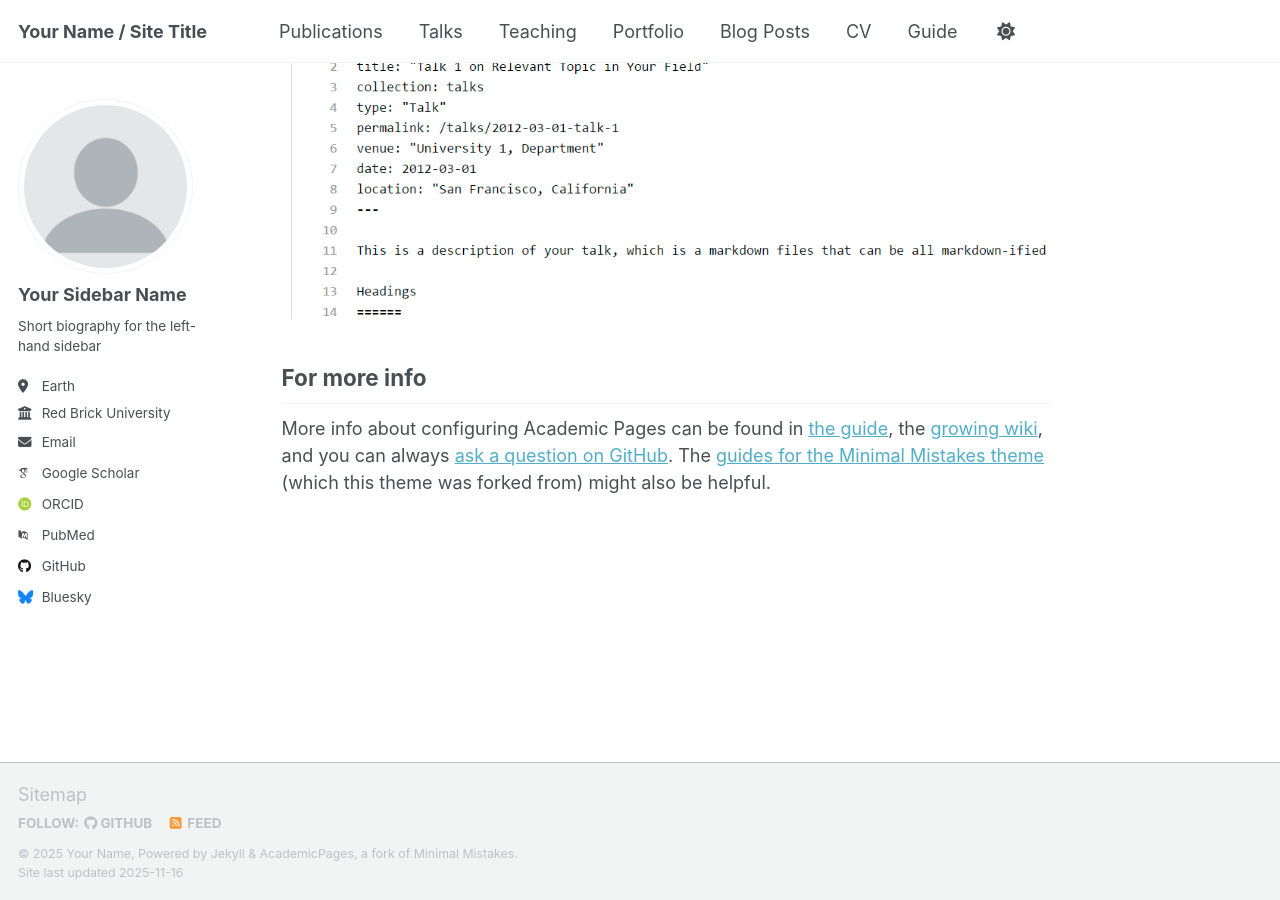
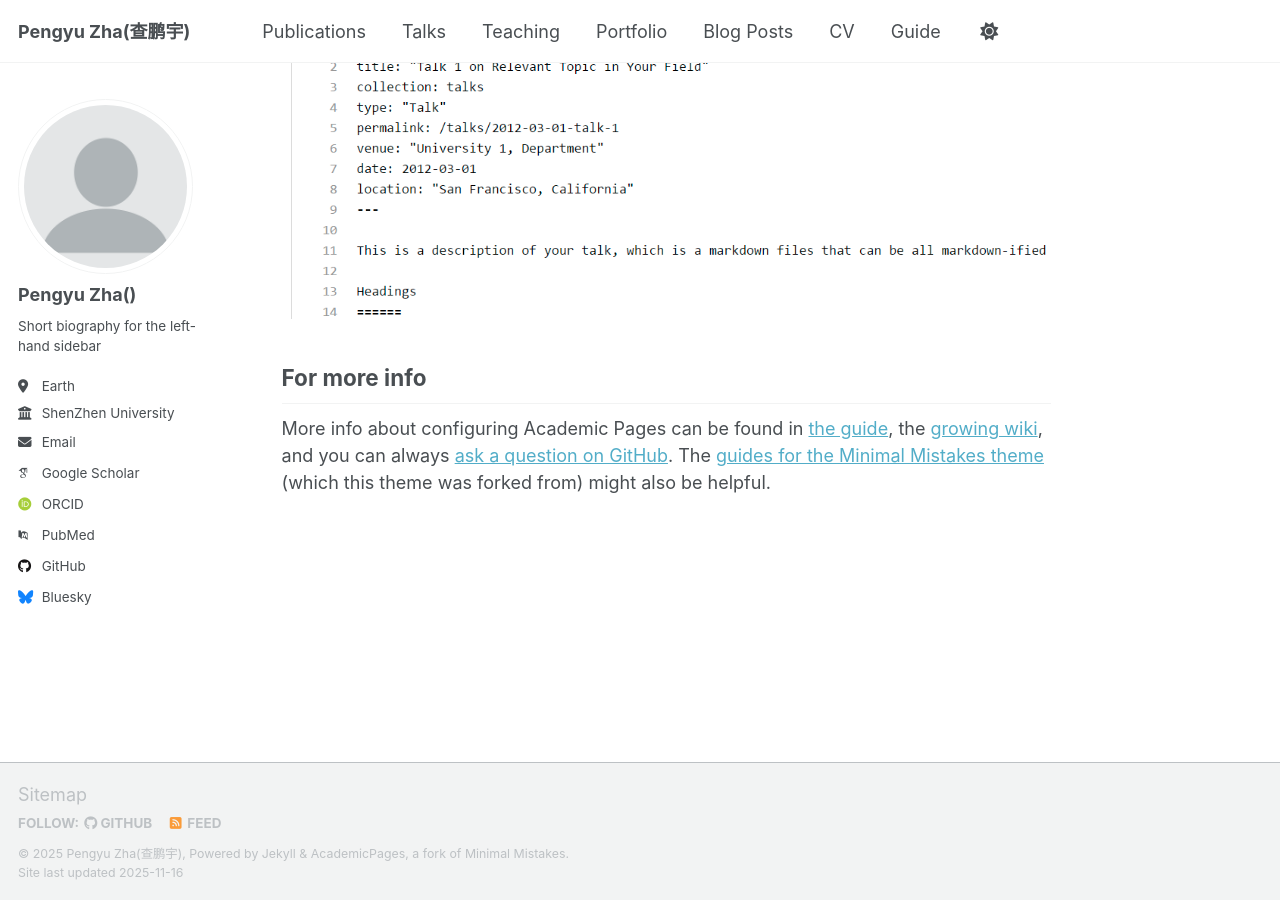
Before and after one commit to zpyc1oud/zpyc1oud.github.io, a Jekyll site: the page built from _pages/about.md, in a window 1280 px wide and 900 px high, scrolled down 2880 px. Built offline with Jekyll 4.4.1, drawn with Linux system fonts in a browser that asks for light colours; some web fonts are replaced; a script that is not in the unit is left out.

Commit message:
更新站点配置，设置标题、描述、URL和作者信息

```diff
--- a/_config.yml
+++ b/_config.yml
@@ -9,14 +9,14 @@
 # Basic Site Settings
 locale                   : "en-US"
 site_theme               : "default" # Currently available options are "default", "air"
-title                    : "Your Name / Site Title"
+title                    : "Pengyu Zha(查鹏宇)"
 title_separator          : "-"
-name                     : &name "Your Name"
-description              : &description "Your Name's academic portfolio"   # Update this with a general description of your site, this is the default if not overridden by a page
-url                      : https://academicpages.github.io # The base hostname & protocol for your site e.g. "https://[your GitHub username].github.io",
+name                     : &name "Pengyu Zha(查鹏宇)"
+description              : &description "Pengyu Zha(查鹏宇)'s academic portfolio"   # Update this with a general description of your site, this is the default if not overridden by a page
+url                      : https://zpyc1oud/zpyc1oud.github.io # The base hostname & protocol for your site e.g. "https://[your GitHub username].github.io",
                                                            # or if you already have some other page hosted on Github then use "https://[your GitHub username].github.io/[Your Repo Name]"
 baseurl                  : "" # the subpath of your site, e.g. "/blog"
-repository               : "academicpages/academicpages.github.io"
+repository               : "zpyc1oud/zpyc1oud.github.io"
 
 # Site Author - The following control what appear as part of the author content on the side bar.
 #               If a field is blank the icon and link will not appear, otherwise it will be shown.
@@ -24,11 +24,11 @@
 author:
   # Biographic information
   avatar           : "profile.png"
-  name             : "Your Sidebar Name"
+  name             : "Pengyu Zha()"
   pronouns         : # example: "she/her"
   bio              : "Short biography for the left-hand sidebar"
   location         : "Earth"
-  employer         : "Red Brick University"
+  employer         : "ShenZhen University"
   uri              : # URL
   email            : "none@example.org"
 
```
